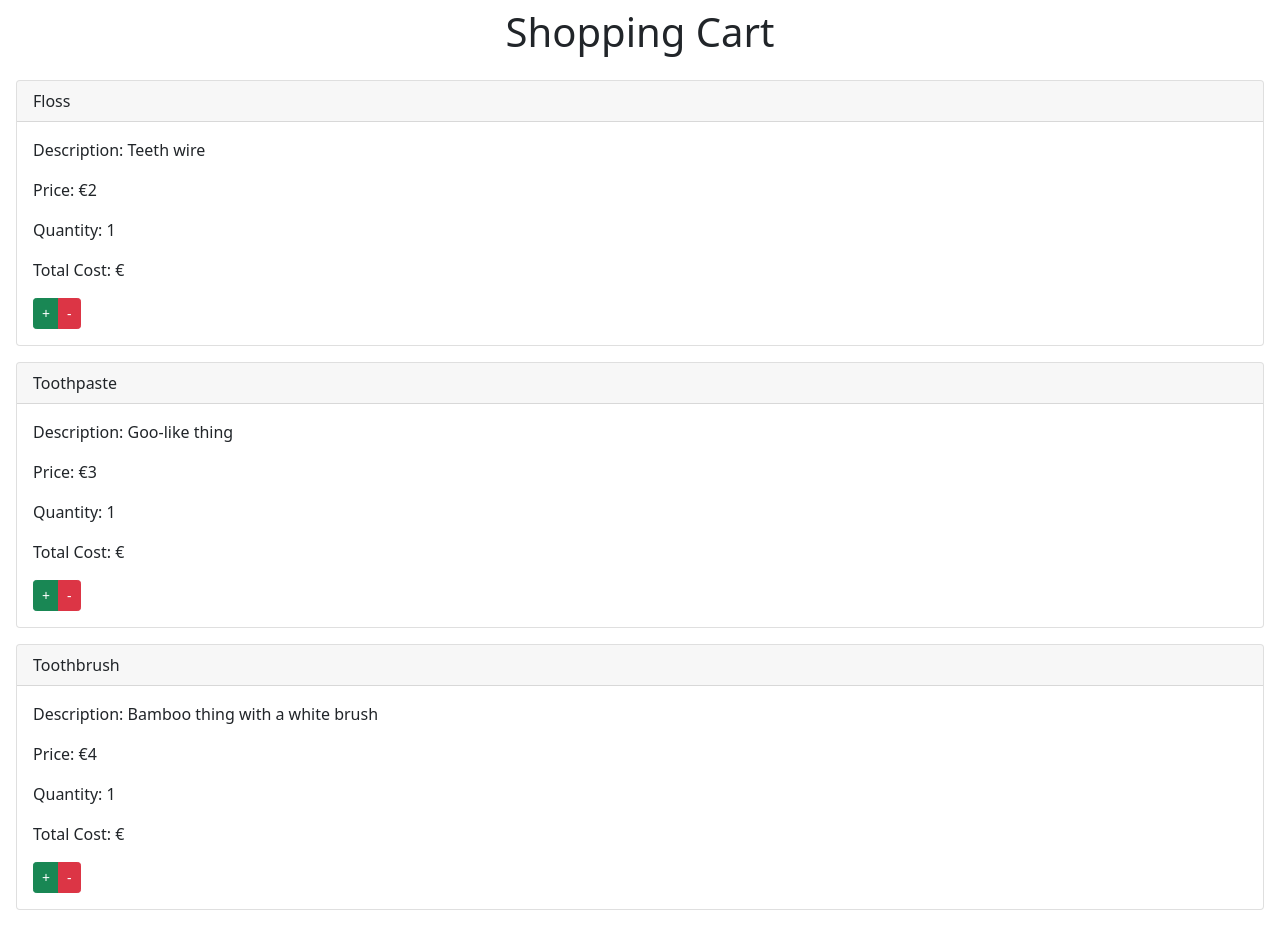
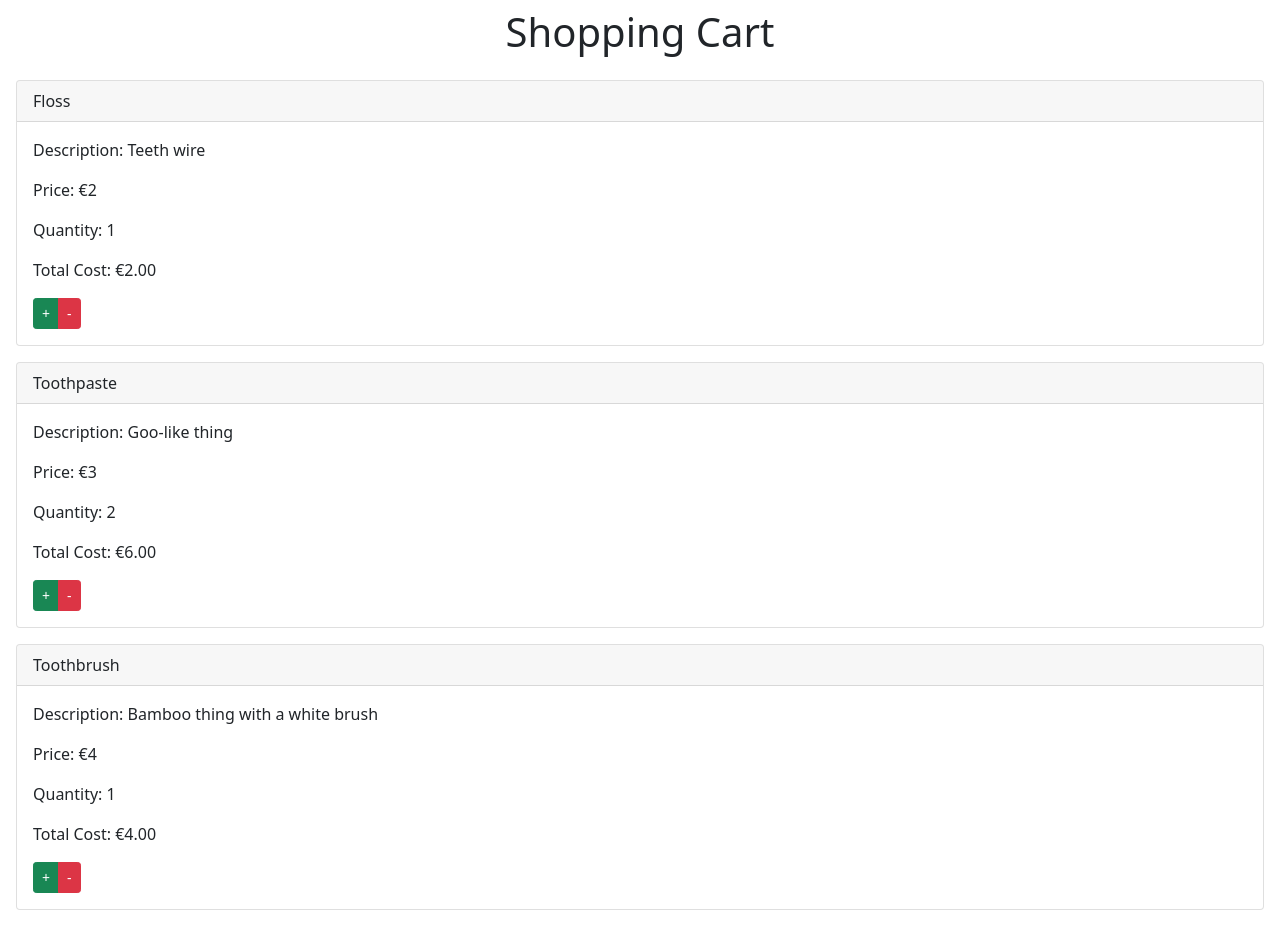
Before and after one commit to dev-deg/FullStackBootcamp, a React (Create React App) app: page / in a window 1280 px wide. Shown: the top 925 px of the page. Built offline with nearby package versions, Linux system fonts and the light colour scheme.

Commit message:
Added + - quantity

```diff
--- a/src/components/cart.jsx
+++ b/src/components/cart.jsx
@@ -6,22 +6,30 @@ class Cart extends Component {
     return (
       <React.Fragment>
         <h1 className="text-center p-2">Shopping Cart</h1>
-        <CartItem name="Floss" desc="Teeth wire" price={2} />
-        <CartItem name="Toothpaste" desc="Goo-like thing" price={3} />
+        <CartItem name="Floss" desc="Teeth wire" price={2} quantity={1} />
+        <CartItem
+          name="Toothpaste"
+          desc="Goo-like thing"
+          price={3}
+          quantity={2}
+        />
         <CartItem
           name="Toothbrush"
           desc="Bamboo thing with a white brush"
           price={4}
+          quantity={1}
         />
         <CartItem
           name="Electric Toothbrush"
           desc="Brushes your teeth automatically"
           price={100}
+          quantity={1}
         />
         <CartItem
           name="Mouthwash"
           desc="Best brand you could buy"
           price={4.5}
+          quantity={1}
         />
       </React.Fragment>
     );
--- a/src/components/cartItem.jsx
+++ b/src/components/cartItem.jsx
@@ -7,7 +7,7 @@ class CartItem extends Component {
       name: props.name,
       desc: props.desc,
       price: props.price,
-      quantity: 1,
+      quantity: props.quantity,
     };
   }
 
@@ -20,11 +20,30 @@ class CartItem extends Component {
             <p className="card-text">Description: {this.state.desc}</p>
             <p className="card-text">Price: €{this.state.price}</p>
             <p className="card-text">Quantity: {this.state.quantity}</p>
-            <p className="card-text">Total Cost: €</p>
+            <p className="card-text">
+              Total Cost: €{(this.state.quantity * this.state.price).toFixed(2)}
+            </p>
 
             <div className="btn-group" role="group" aria-label="Quantity">
-              <button className="btn btn-success btn-sm">+</button>
-              <button className="btn btn-danger btn-sm">-</button>
+              <button
+                className="btn btn-success btn-sm"
+                onClick={() =>
+                  this.setState({ quantity: this.state.quantity + 1 })
+                }
+              >
+                +
+              </button>
+              <button
+                className="btn btn-danger btn-sm"
+                onClick={() =>
+                  this.setState({
+                    quantity:
+                      this.state.quantity > 1 ? this.state.quantity - 1 : 1,
+                  })
+                }
+              >
+                -
+              </button>
             </div>
           </div>
         </div>
```
